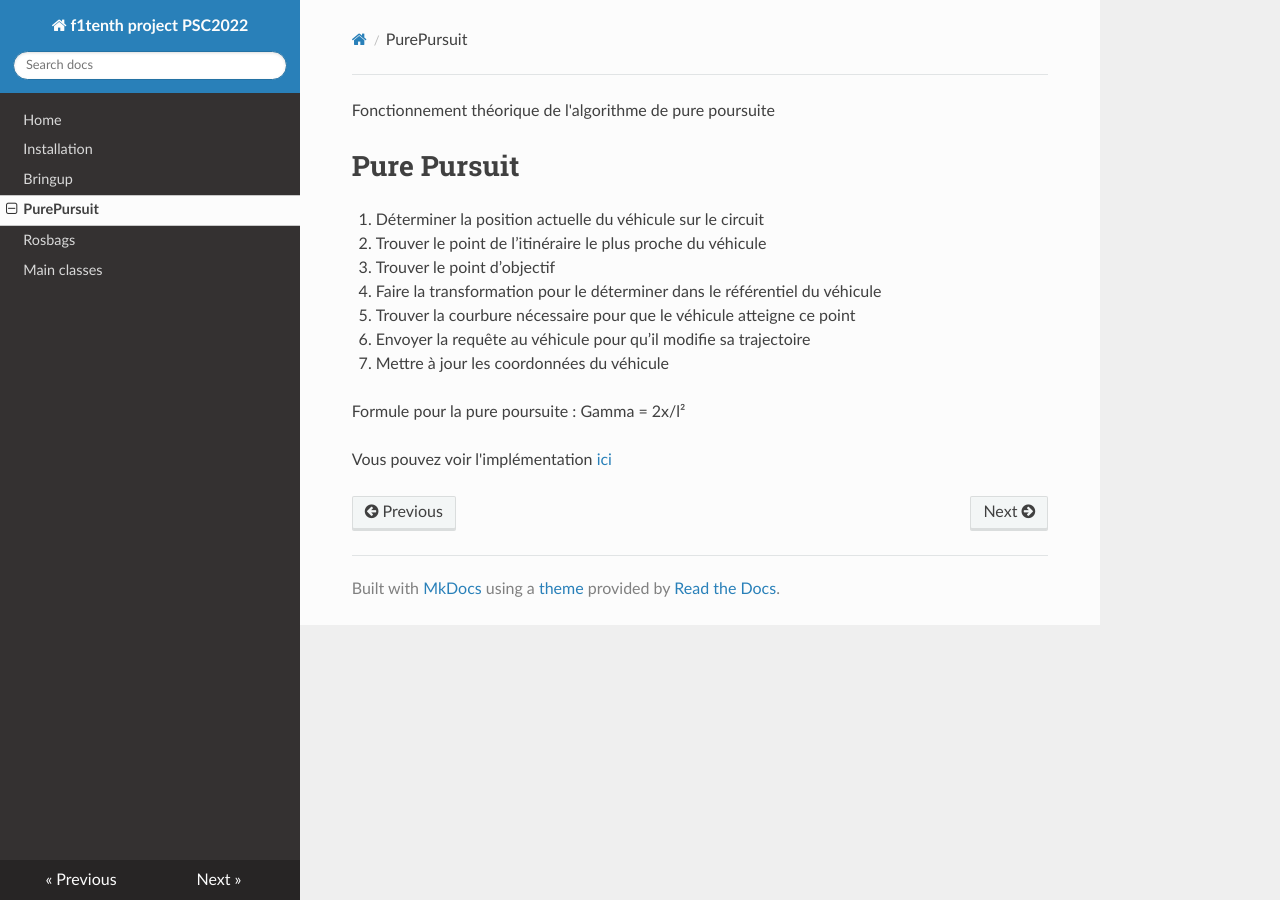
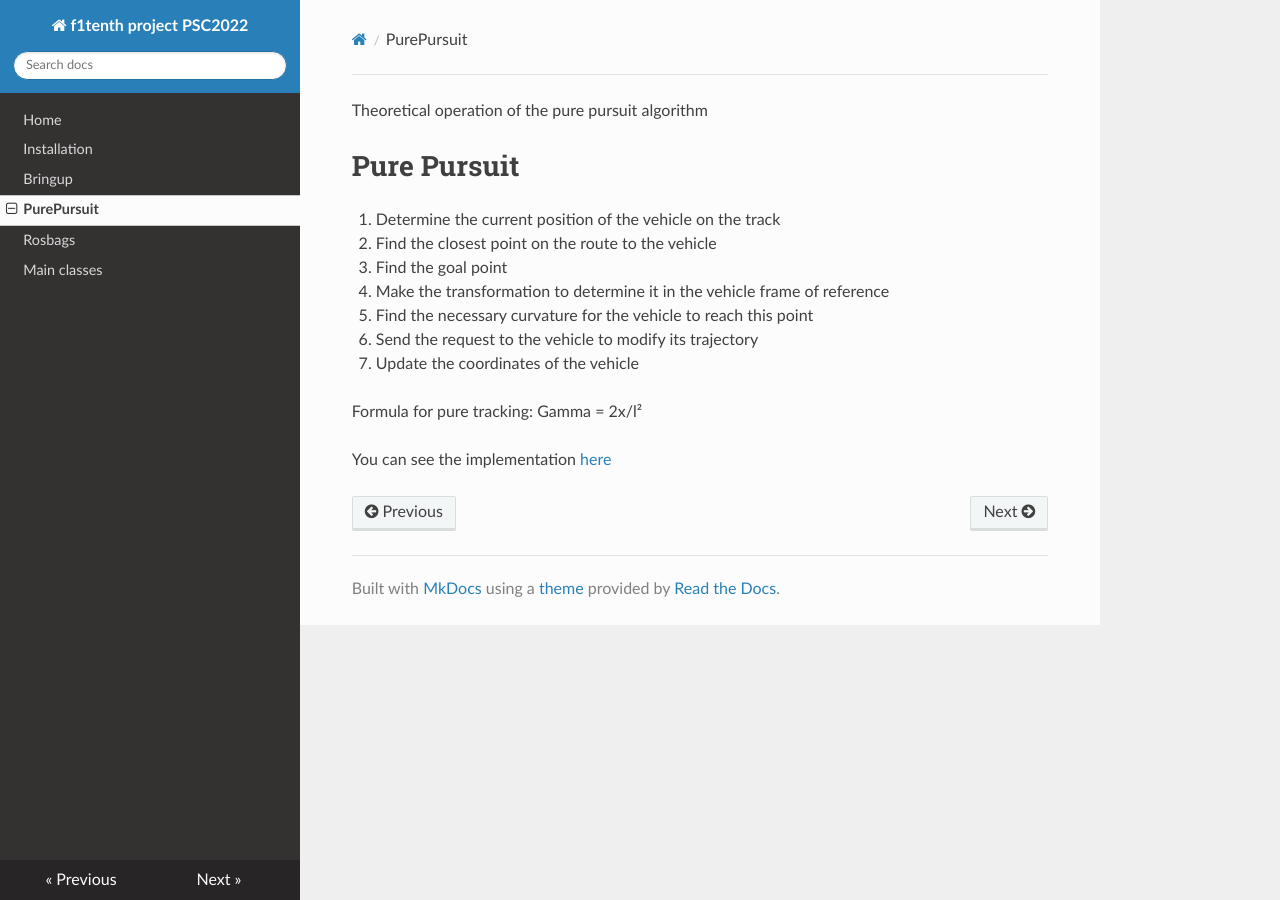
Before and after one commit to pe712/PSC, an MkDocs documentation site: the page built from docs/docs/purepursuit.md, in a window 1280 px wide. Built offline with MkDocs 1.6.1, drawn with Linux system fonts in a browser that asks for light colours; nearby versions of some CDN libraries.

Commit message:
Update purepursuit.md

```diff
--- a/docs/docs/purepursuit.md
+++ b/docs/docs/purepursuit.md
@@ -1,14 +1,14 @@
-Fonctionnement théorique de l'algorithme de pure poursuite
+Theoretical operation of the pure pursuit algorithm
 # Pure Pursuit
-1. Déterminer la position actuelle du véhicule sur le circuit
-2. Trouver le point de l’itinéraire le plus proche du véhicule
-3. Trouver le point d’objectif
-4. Faire la transformation pour le déterminer dans le référentiel du véhicule
-5. Trouver la courbure nécessaire pour que le véhicule atteigne ce point
-6. Envoyer la requête au véhicule pour qu’il modifie sa trajectoire
-7. Mettre à jour les coordonnées du véhicule
+1. Determine the current position of the vehicle on the track
+2. Find the closest point on the route to the vehicle
+3. Find the goal point
+4. Make the transformation to determine it in the vehicle frame of reference
+5. Find the necessary curvature for the vehicle to reach this point
+6. Send the request to the vehicle to modify its trajectory
+7. Update the coordinates of the vehicle
 
-Formule pour la pure poursuite :
+Formula for pure tracking:
 Gamma = 2x/l²
 
-Vous pouvez voir l'implémentation [ici](https://github.com/pe712/PSC/blob/main/node/pure_pursuit.py)
+You can see the implementation [here](https://github.com/pe712/PSC/blob/main/node/pure_pursuit.py)
```
